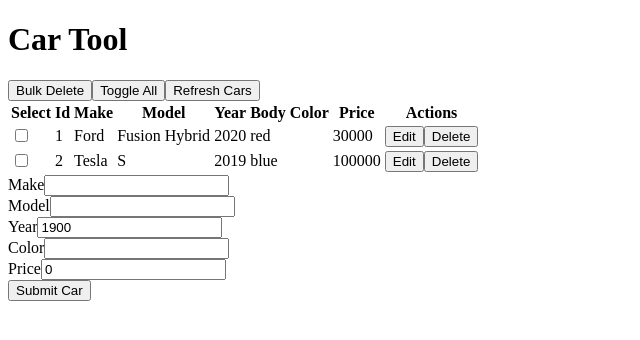
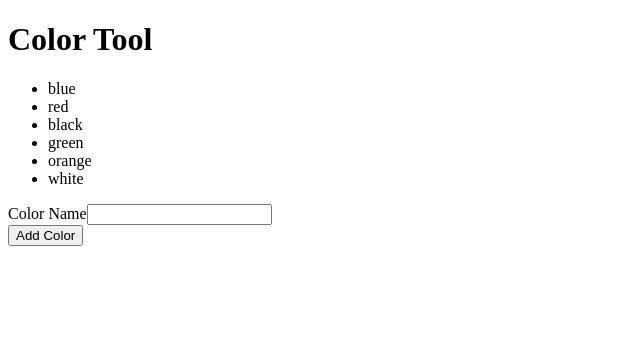
Before and after one commit to t4d-classes/react-redux_02172020, a React (Create React App) app in the folder demo-app/: page / in a window 1280 px wide. Shown: the top 340 px of the page, without its empty margins (0-640 px from the left). Built offline with nearby package versions, Linux system fonts and the light colour scheme; data requests are answered from the project's data file.

Commit message:
add code demos

```diff
--- a/demo-app/src/components/ColorTool.js
+++ b/demo-app/src/components/ColorTool.js
@@ -8,7 +8,6 @@ export const ColorTool = (props) => {
 
   const [ colorForm, setColorForm ] = useState({
     colorName: '',
-    colorHexcode: '',
   });
 
   const change = (e) => {
@@ -23,7 +22,6 @@ export const ColorTool = (props) => {
 
     setColorForm({
       colorName: '',
-      colorHexcode: '',
     });
   };
 
@@ -35,13 +33,8 @@ export const ColorTool = (props) => {
       </ul>
       <form>
         <div>
-          {/* React.createElement('label', { htmlFor: 'color-name-input' }, 'Color Name') */}
           <label htmlFor="color-name-input">Color Name</label>
           <input type="text" id="color-name-input" name="colorName" value={colorForm.colorName} onChange={change} />
-        </div>
-        <div>
-          <label htmlFor="color-hexcode-input">Color Hexcode</label>
-          <input type="text" id="color-hexcode-input" name="colorHexcode" value={colorForm.colorHexcode} onChange={change} />
         </div>
         <button type="button" onClick={addColor}>Add Color</button>
       </form>
--- a/demo-app/src/index.js
+++ b/demo-app/src/index.js
@@ -12,12 +12,21 @@ import { Provider } from 'react-redux';
 //   document.querySelector('#root'),
 // );
 
-import { carToolStore } from './stores/carToolStore';
-import { CarToolContainer } from './containers/CarToolContainer';
+// import { carToolStore } from './stores/carToolStore';
+// import { CarToolContainer } from './containers/CarToolContainer';
+
+// ReactDOM.render(
+//   <Provider store={carToolStore}>
+//     <CarToolContainer />
+//   </Provider>,
+//   document.querySelector('#root'),
+// );
+
+import { ColorTool } from './components/ColorTool';
+
+const colorList = ['blue','red','black','green','orange','white'];
 
 ReactDOM.render(
-  <Provider store={carToolStore}>
-    <CarToolContainer />
-  </Provider>,
+  <ColorTool colors={colorList} />,
   document.querySelector('#root'),
 );
```
